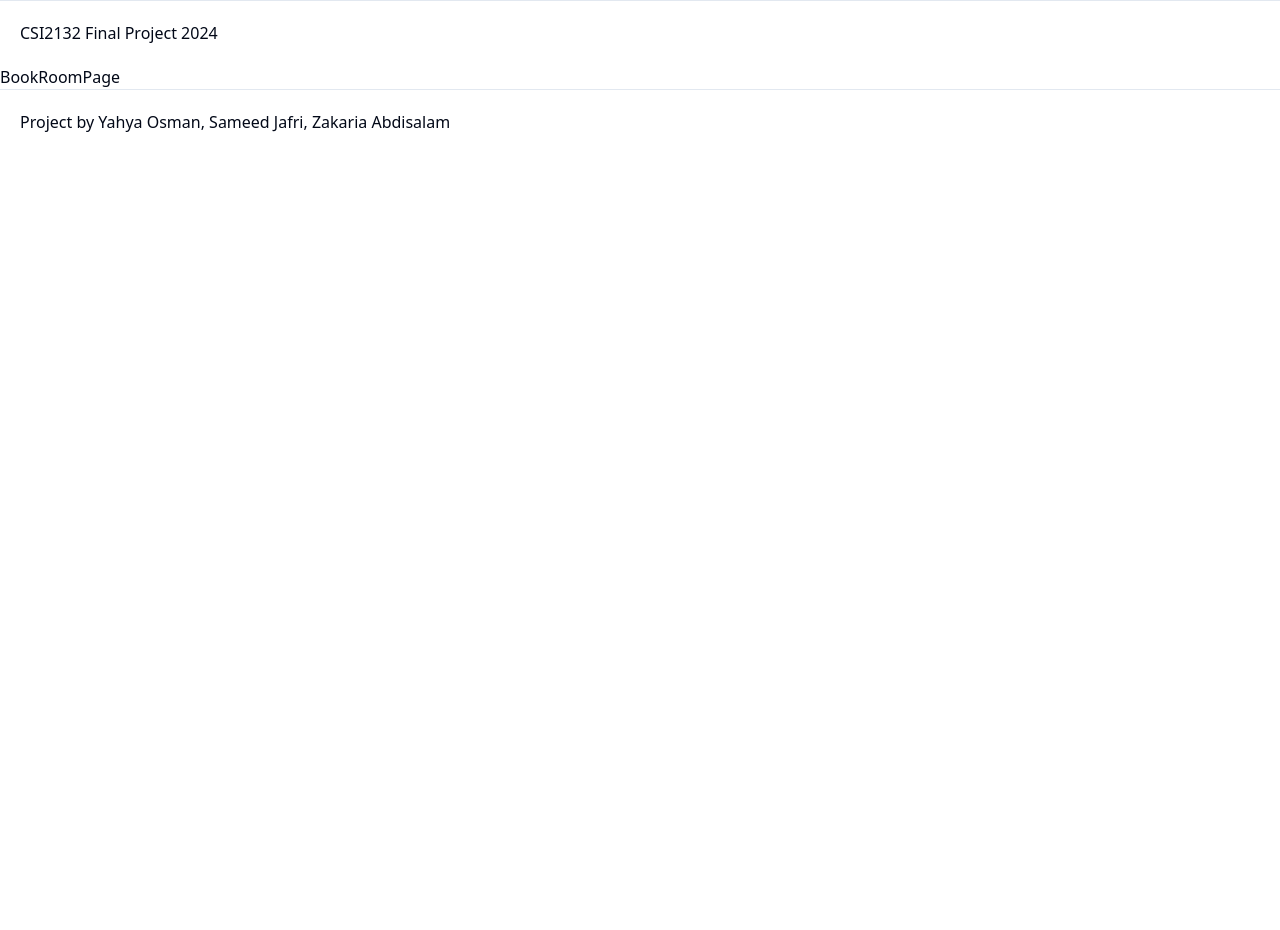
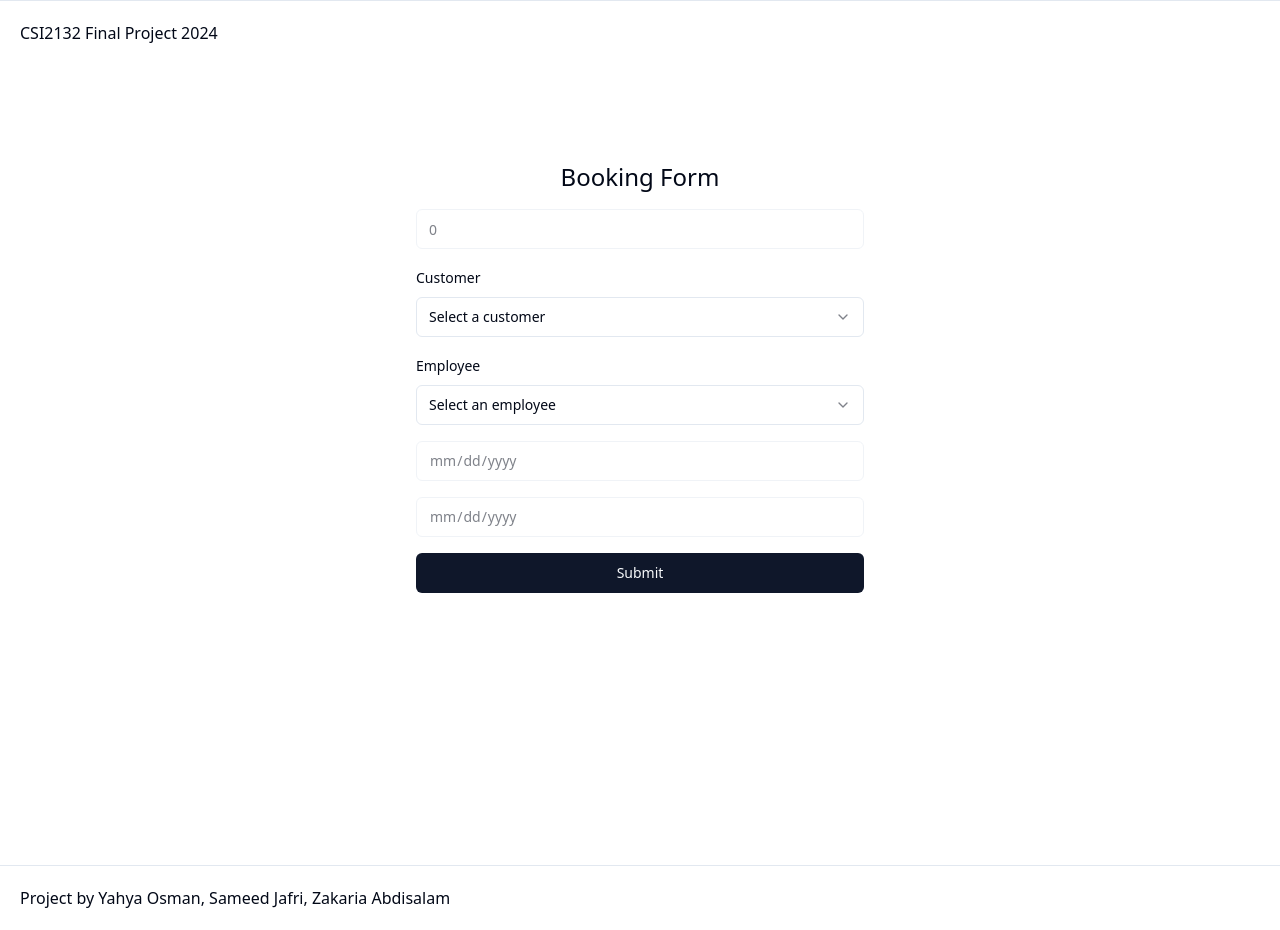
Before and after one commit to LongStraws/CSI2132-final-project, a Next.js app in the folder client/: page /book/1 in a window 1280 px wide. Before the commit the page ends 800 px from the top, so only its background shows below. Built offline with nearby package versions, Linux system fonts and the light colour scheme.

Commit message:
Added booking form. (Still need to work on new customer and new employee forms)

```diff
--- a/client/pages/book/[id].tsx
+++ b/client/pages/book/[id].tsx
@@ -1,9 +1,272 @@
-import React from 'react'
+"use client";
+import { useEffect, useState } from "react";
+import { useForm } from "react-hook-form";
+import { zodResolver } from "@hookform/resolvers/zod";
+import {
+  Form,
+  FormControl,
+  FormField,
+  FormItem,
+  FormLabel,
+  FormMessage,
+} from "@/components/ui/form";
+import { Input } from "@/components/ui/input";
+import { Button } from "@/components/ui/button";
+import {
+  SelectValue,
+  SelectTrigger,
+  SelectContent,
+  SelectItem,
+  Select,
+} from "@/components/ui/select";
 
-const BookRoomPage = () => {
-  return (
-    <div>BookRoomPage</div>
-  )
+import { z } from "zod";
+import { useRouter } from "next/router";
+import {
+  createBooking,
+  getAllCustomers,
+  getEmployees,
+} from "../api/hotelServices";
+
+const formSchema = z.object({
+  customerFullName: z.string().min(1, "Customer name is required"),
+  employeeid: z.string().min(1, "Employee name is required"),
+});
+
+export interface Booking {
+  bookingid: number;
+  roomid: number;
+  Customerid: number;
+  Employeeid: number;
+  startdate: Date;
+  enddate: Date;
+}
+export interface Customer {
+  customerid: number;
+  fullname: string;
+  address: string;
+  idtype: "Passport" | "Driver License";
+  idnumber: string;
+  registrationdate: Date;
 }
 
-export default BookRoomPage
+export interface Employee {
+  employeeid: number;
+  hotelid: number;
+  fullname: string;
+  address: string;
+  ssn_sin: string;
+  role_position: string;
+}
+
+const BookingPage = () => {
+  const router = useRouter();
+
+  const [roomId, setRoomId] = useState<number>(0);
+  const [startDate, setStartDate] = useState<string>("");
+  const [endDate, setEndDate] = useState<string>("");
+  const [employees, setEmployees] = useState<Employee[]>([]);
+  const [customers, setCustomers] = useState<Customer[]>([]);
+  const [toggleCustomerForm, setToggleCustomerForm] = useState<Boolean>(false);
+  const [toggleEmployeeForm, setToggleEmployeeForm] = useState<Boolean>(false);
+
+  const fetchEmployees = async () => {
+    const allEmployees = await getEmployees();
+    setEmployees(allEmployees);
+  };
+  const fetchCustomers = async () => {
+    const allCustomers = await getAllCustomers();
+    setCustomers(allCustomers);
+  };
+  const fetchCustomer = async (customerId: number) => {};
+  const createCustomer = async (
+    fullName: string,
+    address: string,
+    idType: string,
+    idNumber: string
+  ) => {};
+
+  useEffect(() => {
+    const fetchData = () => {
+      if (router.isReady) {
+        const numericId =
+          typeof router.query.id === "string"
+            ? parseInt(router.query.id, 10)
+            : NaN;
+        const sDate =
+          typeof router.query.start_date === "string"
+            ? router.query.start_date
+            : null;
+        const eDate =
+          typeof router.query.end_date === "string"
+            ? router.query.end_date
+            : null;
+
+        if (!isNaN(numericId) && sDate && eDate) {
+          setRoomId(numericId);
+          setStartDate(sDate);
+          setEndDate(eDate);
+          fetchCustomers();
+          fetchEmployees();
+        } else {
+          console.error("Hotel ID or date range is invalid");
+          // Optionally, redirect or show an error message
+        }
+      }
+    };
+
+    fetchData();
+  }, [
+    router.isReady,
+    router.query.id,
+    router.query.start_date,
+    router.query.end_date,
+  ]);
+
+  const bookForm = useForm<z.infer<typeof formSchema>>({
+    resolver: zodResolver(formSchema),
+    defaultValues: {
+      customerFullName: "", // Empty string as default, expecting a string input
+      employeeid: "", // Similar to roomId, expecting a number input. Adjust initial value as necessary
+    },
+  });
+
+  const customerToggle = bookForm.watch("customerFullName");
+  const employeeToggle = bookForm.watch("employeeid");
+
+  const handleSubmit = (values: z.infer<typeof formSchema>) => {
+    // roomId is already a variable
+    const customerFullName = values.customerFullName;
+    const employeeId = values.employeeid;
+    // startDate, and endDate are already defined variables
+    console.log({ roomId, customerFullName, employeeId, startDate, endDate });
+    createBooking(
+      roomId,
+      customerFullName,
+      parseInt(employeeId, 10),
+      startDate,
+      endDate
+    );
+  };
+
+  return (
+    <main className="flex min-h-screen flex-col items-center justify-between p-24">
+      <Form {...bookForm}>
+        <form
+          onSubmit={bookForm.handleSubmit(handleSubmit)}
+          className="max-w-md w-full flex flex-col gap-4"
+        >
+          <h1 className="text-2xl text-center">Booking Form</h1>
+          <Input
+            placeholder="Email address"
+            type="email"
+            disabled={true}
+            value={roomId}
+          />
+          <FormField
+            control={bookForm.control}
+            name="customerFullName"
+            render={({ field }) => {
+              return (
+                <FormItem>
+                  <FormLabel>Customer</FormLabel>
+                  <Select onValueChange={field.onChange}>
+                    <FormControl>
+                      <SelectTrigger>
+                        <SelectValue placeholder="Select a customer" />
+                      </SelectTrigger>
+                    </FormControl>
+                    <SelectContent>
+                      {customers?.map((customer) => (
+                        <SelectItem value={customer.fullname.toString()}>
+                          {customer.fullname}
+                        </SelectItem>
+                      ))}
+                      <SelectItem value="None">
+                        <Button onClick={() => setToggleCustomerForm(true)}>
+                          New Customer
+                        </Button>
+                      </SelectItem>
+                    </SelectContent>
+                  </Select>
+                  <FormMessage />
+                </FormItem>
+              );
+            }}
+          />
+          {/* {customerToggle && (
+            <>
+            <h1 className="text-2xl">New Customer</h1>
+
+            </>
+          )} */}
+          <FormField
+            control={bookForm.control}
+            name="employeeid"
+            render={({ field }) => {
+              return (
+                <FormItem>
+                  <FormLabel>Employee</FormLabel>
+                  <Select onValueChange={field.onChange}>
+                    <FormControl>
+                      <SelectTrigger>
+                        <SelectValue placeholder="Select an employee" />
+                      </SelectTrigger>
+                    </FormControl>
+                    <SelectContent>
+                      {employees?.map((employee) => (
+                        <SelectItem value={employee.employeeid.toString()}>
+                          {employee.fullname}
+                        </SelectItem>
+                      ))}
+                      <SelectItem value="None">
+                        <Button onClick={() => setToggleEmployeeForm(true)}>
+                          New Employee
+                        </Button>
+                      </SelectItem>
+                    </SelectContent>
+                  </Select>
+                  <FormMessage />
+                </FormItem>
+              );
+            }}
+          />
+          {/* {accountType or employeeToggle === "company" && (
+            <FormField
+              control={bookForm.control}
+              name="companyName"
+              render={({ field }) => {
+                return (
+                  <FormItem>
+                    <FormLabel>Company name</FormLabel>
+                    <FormControl>
+                      <Input placeholder="Company name" {...field} />
+                    </FormControl>
+                    <FormMessage />
+                  </FormItem>
+                );
+              }}
+            />
+          )} */}
+          <Input
+            placeholder="Start Date"
+            type="date"
+            disabled={true}
+            value={startDate}
+          />
+          <Input
+            placeholder="Start Date"
+            type="date"
+            disabled={true}
+            value={endDate}
+          />
+          <Button type="submit" className="w-full">
+            Submit
+          </Button>
+        </form>
+      </Form>
+    </main>
+  );
+};
+
+export default BookingPage;
```
